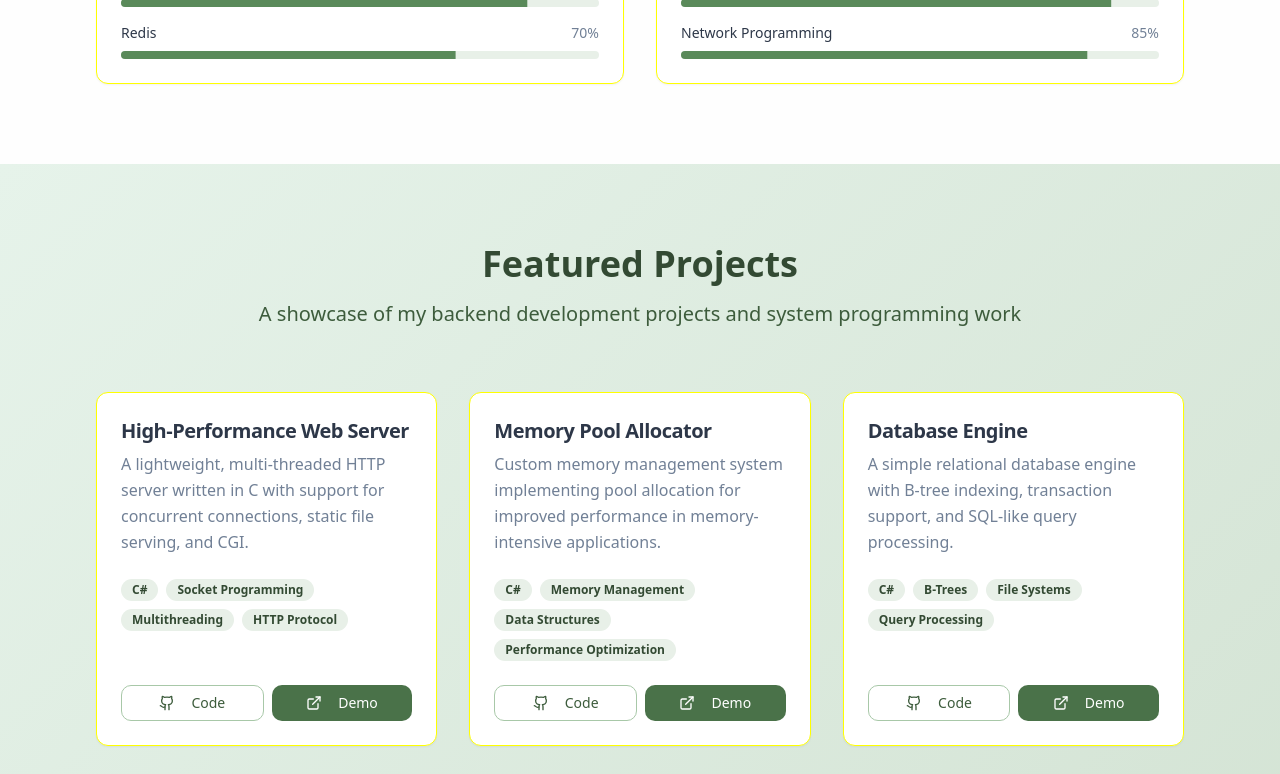
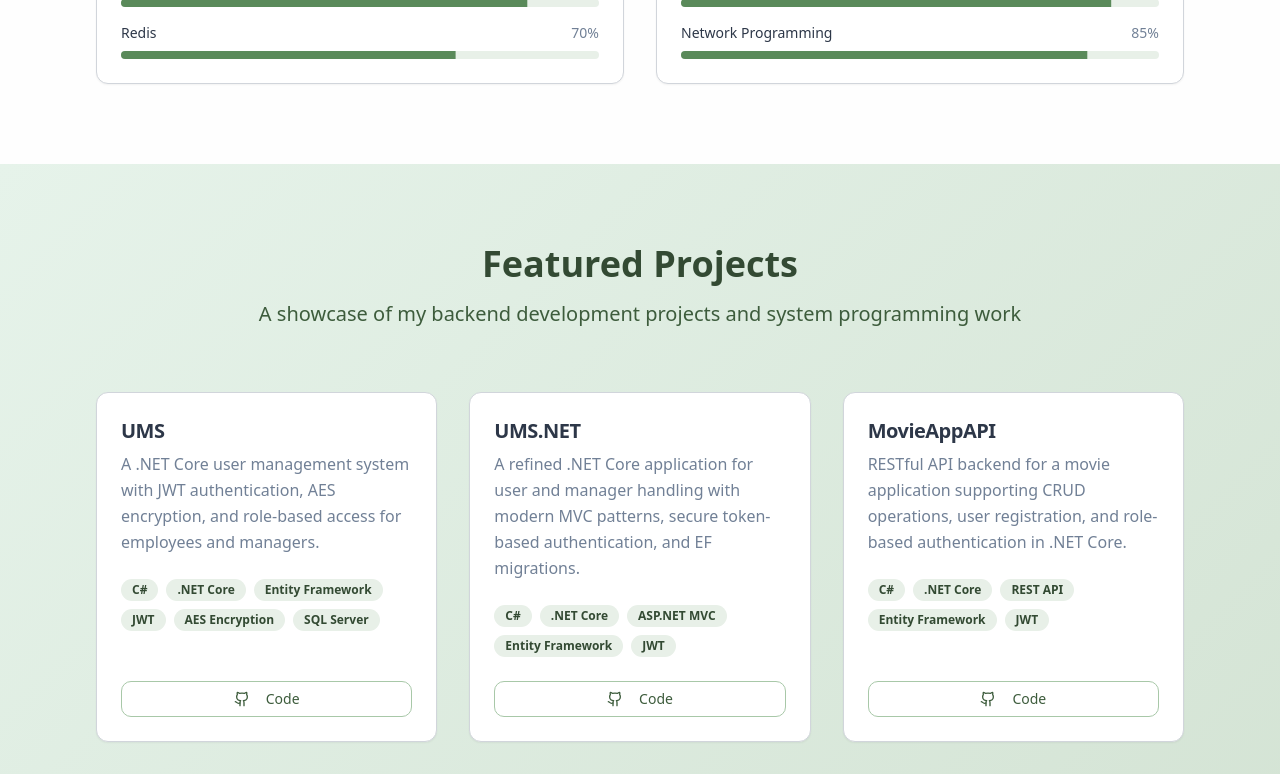
Before and after one commit to k0irala/Portfolio, a Next.js app: page / in a window 1280 px wide. Shown: the part 2000-2774 px from the top of the page. Built offline with nearby package versions, Linux system fonts and the light colour scheme.

Commit message:
Beautifying the layout UI

```diff
--- a/components/projects.tsx
+++ b/components/projects.tsx
@@ -6,54 +6,56 @@ import { Github, ExternalLink } from "lucide-react"
 export function Projects() {
   const projects = [
   {
-      title: "High-Performance Web Server",
+    title: "UMS",
     description:
-        "A lightweight, multi-threaded HTTP server written in C with support for concurrent connections, static file serving, and CGI.",
-      technologies: ["C#", "Socket Programming", "Multithreading", "HTTP Protocol"],
-      github: "#",
-      demo: "#",
+      "A .NET Core user management system with JWT authentication, AES encryption, and role-based access for employees and managers.",
+    technologies: ["C#", ".NET Core", "Entity Framework", "JWT", "AES Encryption", "SQL Server"],
+    github: "https://github.com/k0irala/UMS",
+    demo: "#"
   },
   {
-      title: "Memory Pool Allocator",
+    title: "UMS.NET",
     description:
-        "Custom memory management system implementing pool allocation for improved performance in memory-intensive applications.",
-      technologies: ["C#", "Memory Management", "Data Structures", "Performance Optimization"],
-      github: "#",
-      demo: "#",
+      "A refined .NET Core application for user and manager handling with modern MVC patterns, secure token-based authentication, and EF migrations.",
+    technologies: ["C#", ".NET Core", "ASP.NET MVC", "Entity Framework", "JWT"],
+    github: "https://github.com/k0irala/UMS.NET",
+    demo: "#"
   },
   {
-      title: "Database Engine",
+    title: "MovieAppAPI",
     description:
-        "A simple relational database engine with B-tree indexing, transaction support, and SQL-like query processing.",
-      technologies: ["C#", "B-Trees", "File Systems", "Query Processing"],
-      github: "#",
-      demo: "#",
+      "RESTful API backend for a movie application supporting CRUD operations, user registration, and role-based authentication in .NET Core.",
+    technologies: ["C#", ".NET Core", "REST API", "Entity Framework", "JWT"],
+    github: "https://github.com/k0irala/MovieAppAPI",
+    demo: "#"
   },
   {
-      title: "Network Protocol Implementation",
+    title: "MovieAppMVC",
     description:
-        "Implementation of a custom network protocol for real-time data transmission with error correction and flow control.",
-      technologies: ["C#", "Network Programming", "Protocol Design", "Error Handling"],
-      github: "#",
-      demo: "#",
+      "A simple yet functional movie app using .NET MVC architecture with user-friendly UI for managing and viewing movies.",
+    technologies: ["C#", ".NET MVC", "Entity Framework"],
+    github: "https://github.com/k0irala/MovieAppMVC",
+    demo: "#"
   },
   {
-      title: "Embedded System Controller",
+    title: "UMS-Servlet-",
     description:
-        "Firmware for an embedded system controller managing sensor data collection and real-time processing.",
-      technologies: ["C#", "Embedded Systems", "Real-time Programming", "Hardware Interfaces"],
-      github: "#",
-      demo: "#",
+      "A Java servlet-based user management system demonstrating classic web patterns, authentication, and user CRUD operations.",
+    technologies: ["Java", "Servlets", "JSP", "JDBC"],
+    github: "https://github.com/k0irala/UMS-Servlet-",
+    demo: "#"
   },
   {
-      title: "Compiler Frontend",
+    title: "TODO",
     description:
-        "Lexical analyzer and parser for a subset of C language, implementing tokenization and syntax tree generation.",
-      technologies: ["C#", "Compiler Design", "Parsing", "Abstract Syntax Trees"],
-      github: "#",
-      demo: "#",
-    },
+      "A simple MERN stack TODO application with user authentication, allowing users to create, read, update, and delete tasks.",
+    technologies: ["JavaScript", "Node.js", "Express", "MongoDB", "React"],
+    github: "https://github.com/k0irala/TODO",
+    demo: "#"
+  }
 ]
+
+
 
   return (
     <section id="projects" className="py-20 px-4 sm:px-6 lg:px-8 gradient-accent">
@@ -81,18 +83,22 @@ export function Projects() {
                   ))}
                 </div>
                 <div className="flex gap-2 mt-auto">
+                  <a
+                    href={project.github}
+                    target="_blank"
+                    rel="noopener noreferrer"
+                    className="flex-1"
+                  >
                     <Button
                       variant="outline"
                       size="sm"
-                    className="flex-1 border-sage-300 text-sage-700 hover:bg-sage-50 bg-transparent"
+                      className="w-full border-sage-300 text-sage-700 hover:bg-sage-50 bg-transparent"
                     >
                       <Github className="h-4 w-4 mr-2" />
                       Code
                     </Button>
-                  <Button size="sm" className="flex-1 bg-sage-600 hover:bg-sage-700 text-white">
-                    <ExternalLink className="h-4 w-4 mr-2" />
-                    Demo
-                  </Button>
+                  </a>
+
                 </div>
               </CardContent>
             </Card>
--- a/components/ui/card.tsx
+++ b/components/ui/card.tsx
@@ -9,7 +9,7 @@ const Card = React.forwardRef<
   <div
     ref={ref}
     className={cn(
-      "rounded-lg border bg-card text-card-foreground shadow-sm",
+      "rounded-lg border bg-card border-gray-300  text-card-foreground shadow-sm",
       className
     )}
     {...props}
```
Lines whose indentation alone changed are shown as unchanged.
